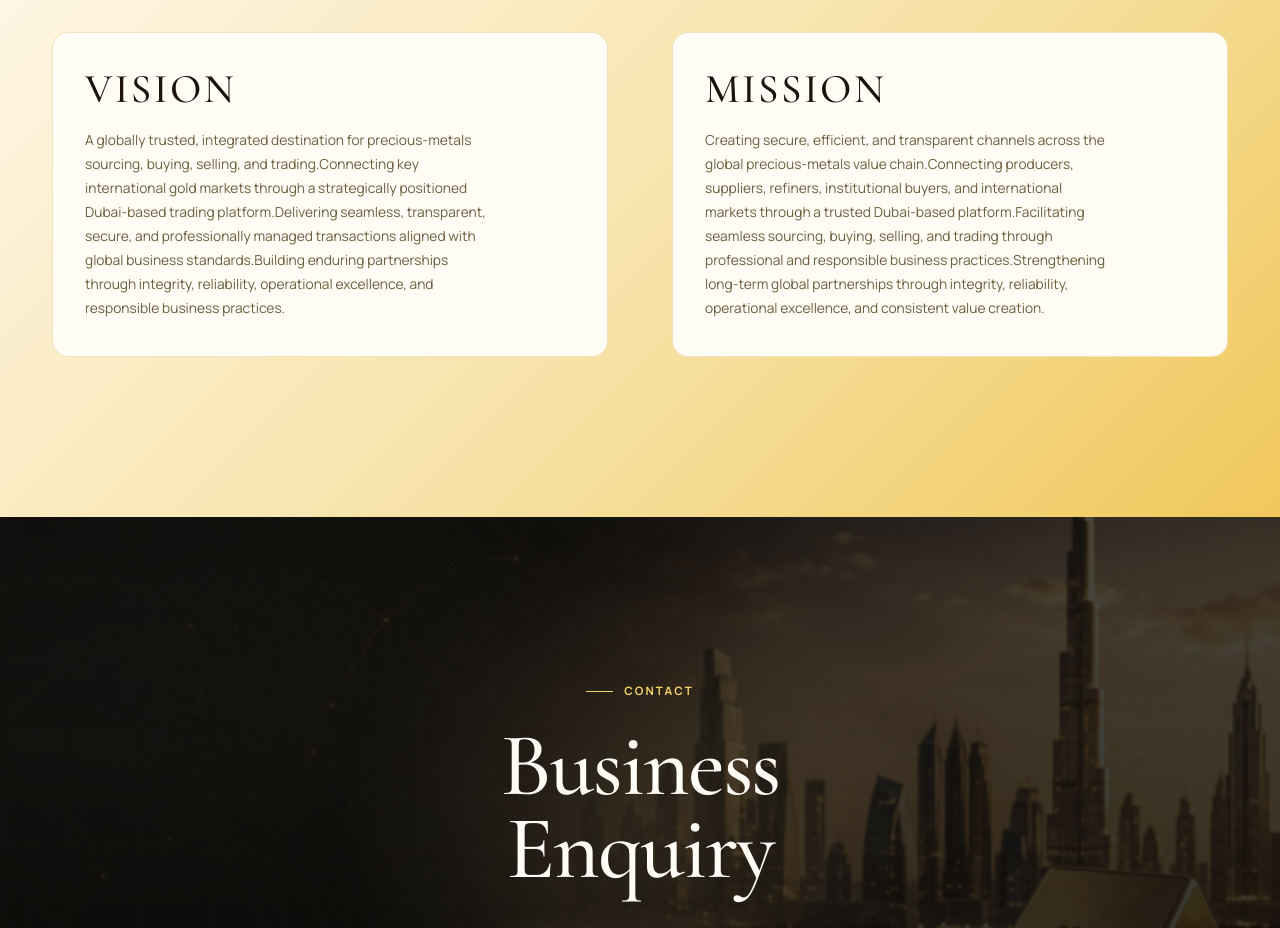
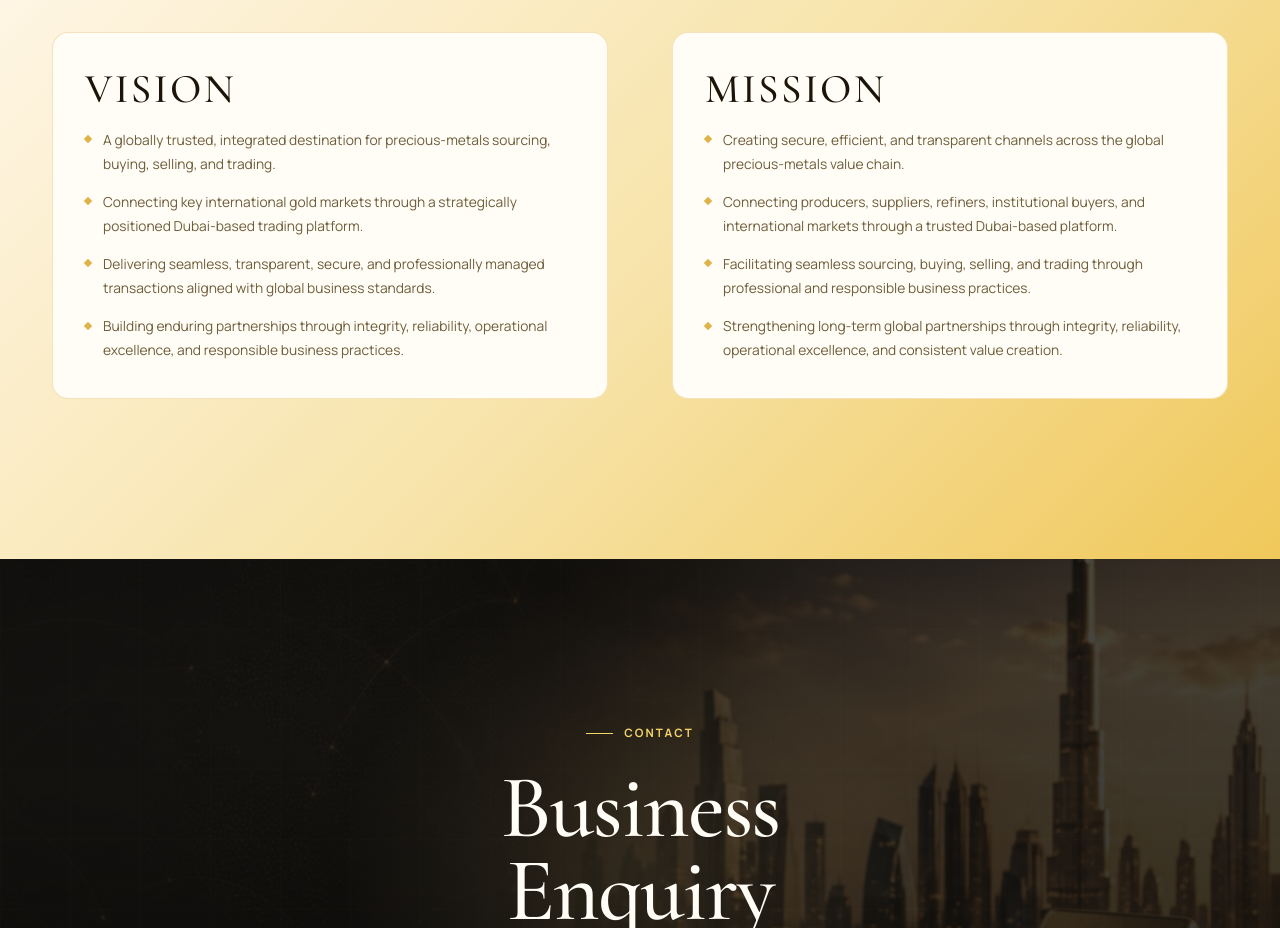
Before and after one commit to Sushantlode/touchstone-bullion, a React (Vite) app: page / in a window 1280 px wide. Shown: the part 2140-3068 px from the top of the page. Built offline with nearby package versions, Linux system fonts and the light colour scheme.

Commit message:
Show Vision and Mission as separate points on the home page.

```diff
--- a/src/screens/HomeScreen.jsx
+++ b/src/screens/HomeScreen.jsx
@@ -69,10 +69,14 @@ export default function HomeScreen() {
 
       <section className="section section--green">
         <div className="container dual-statement">
-          {visionMission.map(([title, text]) => (
+          {visionMission.map(([title, points]) => (
             <article key={title} data-reveal>
               <h2>{title}</h2>
-              <p>{text}</p>
+              <ul>
+                {points.map((point) => (
+                  <li key={point}>{point}</li>
+                ))}
+              </ul>
             </article>
           ))}
         </div>
--- a/src/styles.css
+++ b/src/styles.css
@@ -895,6 +895,9 @@ body.nav-open { overflow: hidden; }
 .dual-statement article:hover { transform: translateY(-6px); box-shadow: 0 22px 48px rgba(224,179,74,.25); }
 .dual-statement h2 { margin: 0; color:var(--ink); font-family:'Cormorant Garamond',Georgia,serif; font-size:clamp(2rem, 3.2vw, 2.6rem); line-height:1; font-weight:500; letter-spacing:.06em; text-transform:uppercase; }
 .dual-statement p { margin-top:18px; color:var(--mineral); line-height:1.75; font-size:.86rem; max-width:48ch; }
+.dual-statement ul { margin:18px 0 0; padding:0; list-style:none; display:grid; gap:14px; }
+.dual-statement li { position:relative; padding-left:18px; color:var(--mineral); line-height:1.75; font-size:.86rem; }
+.dual-statement li::before { content:''; position:absolute; left:0; top:.62em; width:6px; height:6px; background:var(--champagne); transform:rotate(45deg); }
 .principle-cards { display:grid; grid-template-columns:repeat(4,1fr); gap:22px; border:0; }
 .principle-cards article { min-height:0; padding:28px 24px; border:1px solid rgba(224,179,74,.35); border-radius: var(--radius-md); background:#fffdf6; transition: transform .35s ease, box-shadow .35s ease; }
 .principle-cards article:hover { transform: translateY(-8px); box-shadow: 0 22px 48px rgba(224,179,74,.28); }
--- a/src/utils/content.js
+++ b/src/utils/content.js
@@ -159,8 +159,18 @@ export const aboutCopy = [
 ]
 
 export const visionMission = [
-  ['Vision', 'A globally trusted, integrated destination for precious-metals sourcing, buying, selling, and trading.Connecting key international gold markets through a strategically positioned Dubai-based trading platform.Delivering seamless, transparent, secure, and professionally managed transactions aligned with global business standards.Building enduring partnerships through integrity, reliability, operational excellence, and responsible business practices.'],
-  ['Mission', 'Creating secure, efficient, and transparent channels across the global precious-metals value chain.Connecting producers, suppliers, refiners, institutional buyers, and international markets through a trusted Dubai-based platform.Facilitating seamless sourcing, buying, selling, and trading through professional and responsible business practices.Strengthening long-term global partnerships through integrity, reliability, operational excellence, and consistent value creation.'],
+  ['Vision', [
+    'A globally trusted, integrated destination for precious-metals sourcing, buying, selling, and trading.',
+    'Connecting key international gold markets through a strategically positioned Dubai-based trading platform.',
+    'Delivering seamless, transparent, secure, and professionally managed transactions aligned with global business standards.',
+    'Building enduring partnerships through integrity, reliability, operational excellence, and responsible business practices.',
+  ]],
+  ['Mission', [
+    'Creating secure, efficient, and transparent channels across the global precious-metals value chain.',
+    'Connecting producers, suppliers, refiners, institutional buyers, and international markets through a trusted Dubai-based platform.',
+    'Facilitating seamless sourcing, buying, selling, and trading through professional and responsible business practices.',
+    'Strengthening long-term global partnerships through integrity, reliability, operational excellence, and consistent value creation.',
+  ]],
 ]
 
 export const founder = {
```
